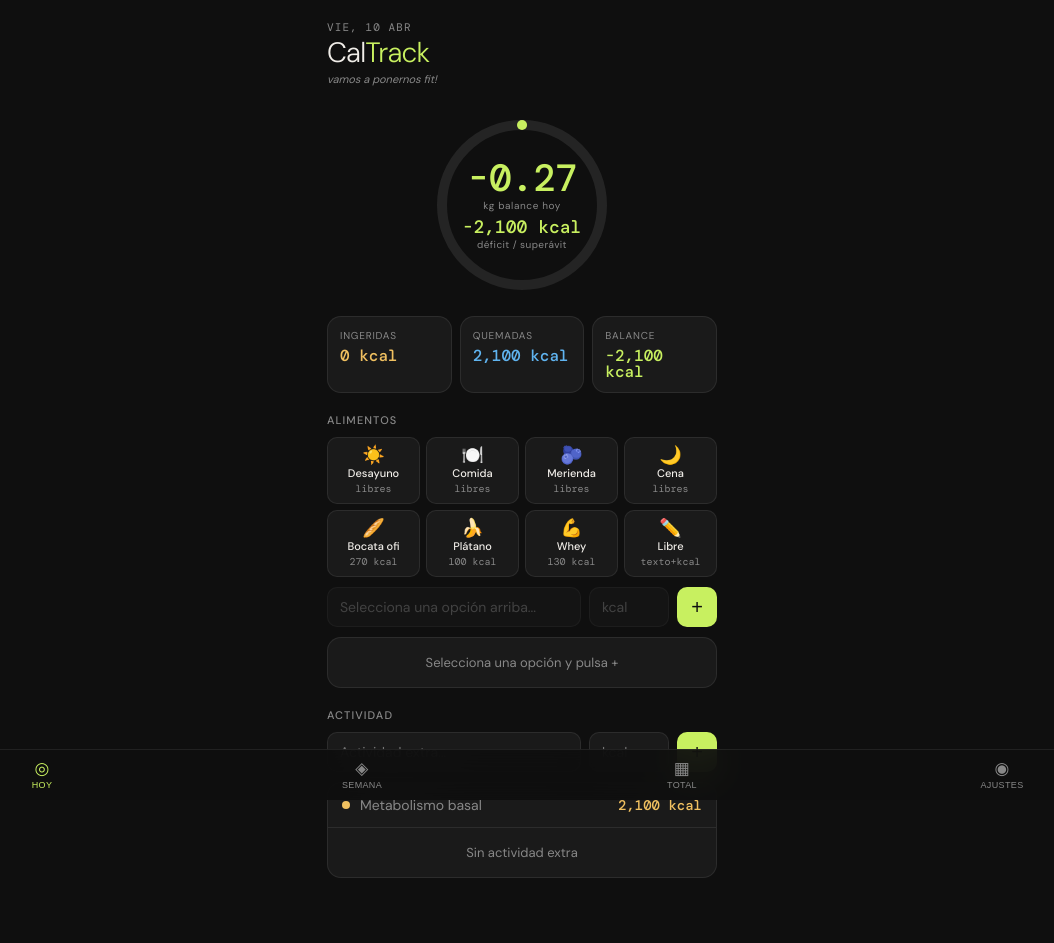
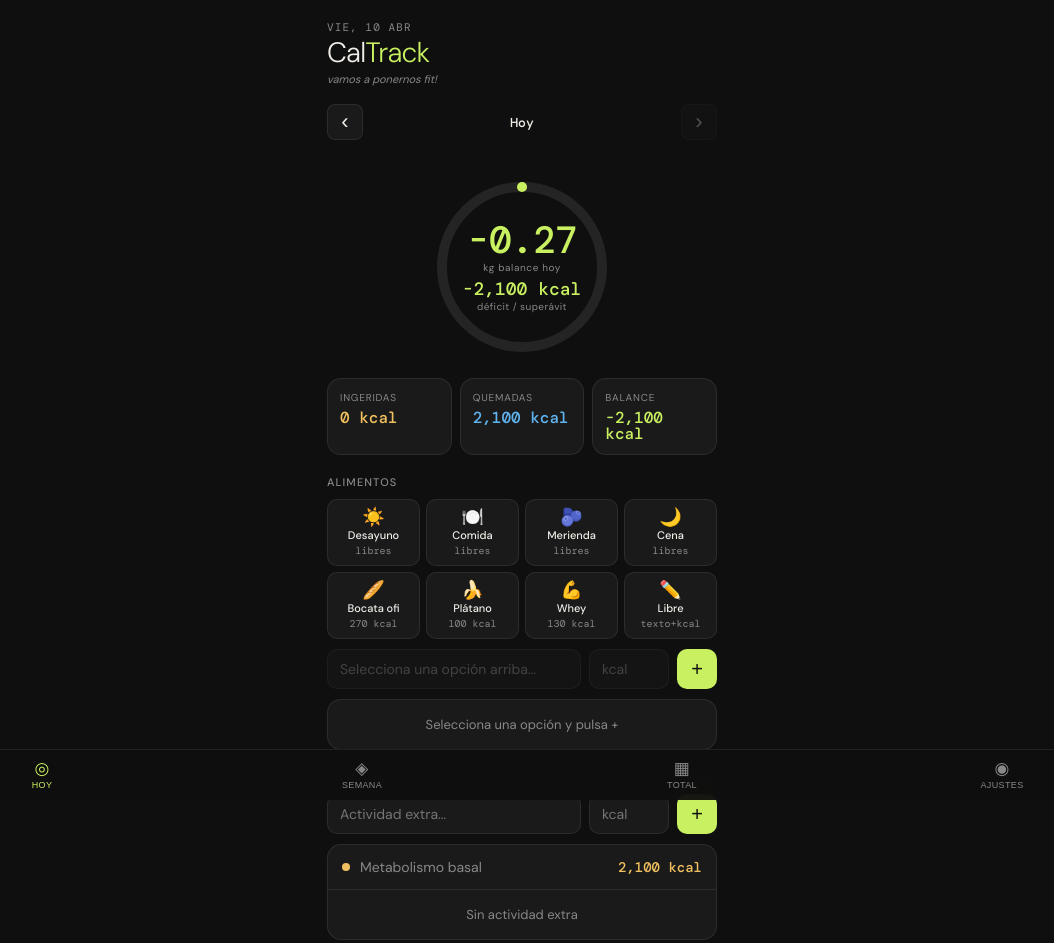
Before and after one commit to AlbertoRodAlv/app-calorias, a plain HTML site: page index.html in a window 1280 px wide. Shown: the whole page, without its empty margins (118-1172 px from the left). Drawn offline with nearby package versions, Linux system fonts and the light colour scheme; a web font is replaced by a local one.

Commit message:
index.html

```diff
--- a/index.html
+++ b/index.html
@@ -34,6 +34,10 @@
   .header-title{font-size:28px;font-weight:300;letter-spacing:-.03em;}
   .header-title span{color:var(--acc);}
   .header-sub{font-size:11px;color:var(--muted);margin-top:1px;font-style:italic;}
+  .date-nav{display:flex;align-items:center;gap:12px;margin-top:10px;padding:8px 0;}
+  .date-nav-btn{background:var(--bg2);border:.5px solid var(--border);border-radius:8px;color:var(--text);font-size:22px;width:36px;height:36px;cursor:pointer;display:flex;align-items:center;justify-content:center;transition:background .15s;padding:0;line-height:1;}
+  .date-nav-btn:active{background:var(--bg3);}
+  .date-nav-label{flex:1;text-align:center;font-family:'DM Mono',monospace;font-size:13px;font-weight:500;color:var(--text);}
 
   .content{flex:1;padding:16px 20px;overflow-y:auto;-webkit-overflow-scrolling:touch;}
 
@@ -163,6 +167,11 @@
     <div class="header-date" id="header-date"></div>
     <div class="header-title">Cal<span>Track</span></div>
     <div class="header-sub">vamos a ponernos fit!</div>
+    <div class="date-nav">
+      <button class="date-nav-btn" onclick="changeDay(-1)">‹</button>
+      <span class="date-nav-label" id="date-nav-label">Hoy</span>
+      <button class="date-nav-btn" id="btn-next" onclick="changeDay(1)" style="opacity:.3;pointer-events:none">›</button>
+    </div>
   </div>
 
   <div class="content">
@@ -376,12 +385,40 @@ if(!S.metaHistory)  S.metaHistory= [{from:'2000-01-01',value:2100}];
 if(!S.days) S.days={};
 if(S.basal){S.basalHistory=[{from:'2000-01-01',value:S.basal}];delete S.basal;}
 if(S.meta) {S.metaHistory= [{from:'2000-01-01',value:S.meta}]; delete S.meta;}
-const TK=todayKey();
-if(!S.days[TK]) S.days[TK]={foods:[],activities:[]};
-save();
+const TODAY=todayKey();
+let TK=TODAY;
 
-const now=new Date();
-document.getElementById('header-date').textContent=DAYS[now.getDay()]+', '+now.getDate()+' '+MONTHS[now.getMonth()];
+function offsetKey(offset){
+  const d=new Date(TODAY+'T12:00:00');
+  d.setDate(d.getDate()+offset);
+  return d.toISOString().split('T')[0];
+}
+
+function changeDay(dir){
+  const d=new Date(TK+'T12:00:00');
+  d.setDate(d.getDate()+dir);
+  const newKey=d.toISOString().split('T')[0];
+  if(newKey>TODAY) return;
+  TK=newKey;
+  if(!S.days[TK]) S.days[TK]={foods:[],activities:[]};
+  save();
+  updateDateNav();
+  resetAddRow();
+  document.getElementById('food-list').dataset.collapsed='true';
+  render();
+}
+
+function updateDateNav(){
+  const d=new Date(TK+'T12:00:00');
+  const isToday=TK===TODAY;
+  const diffDays=Math.round((new Date(TODAY+'T12:00:00')-d)/86400000);
+  let label=isToday?'Hoy':diffDays===1?'Ayer':DAYS[d.getDay()]+' '+d.getDate()+'/'+('0'+(d.getMonth()+1)).slice(-2);
+  document.getElementById('date-nav-label').textContent=label;
+  document.getElementById('header-date').textContent=DAYS[d.getDay()]+', '+d.getDate()+' '+MONTHS[d.getMonth()];
+  const btnNext=document.getElementById('btn-next');
+  btnNext.style.opacity=isToday?'.3':'1';
+  btnNext.style.pointerEvents=isToday?'none':'auto';
+}
 
 function getEffective(hist,dk){
   const s=[...hist].sort((a,b)=>a.from.localeCompare(b.from));
@@ -650,6 +687,9 @@ document.getElementById('act-name').addEventListener('focus',()=>{
   setTimeout(()=>document.getElementById('act-kcal').focus(),0);
 });
 
+if(!S.days[TK]) S.days[TK]={foods:[],activities:[]};
+save();
+updateDateNav();
 render();
 if('serviceWorker' in navigator){navigator.serviceWorker.register('sw.js').catch(()=>{});}
 </script>
```
